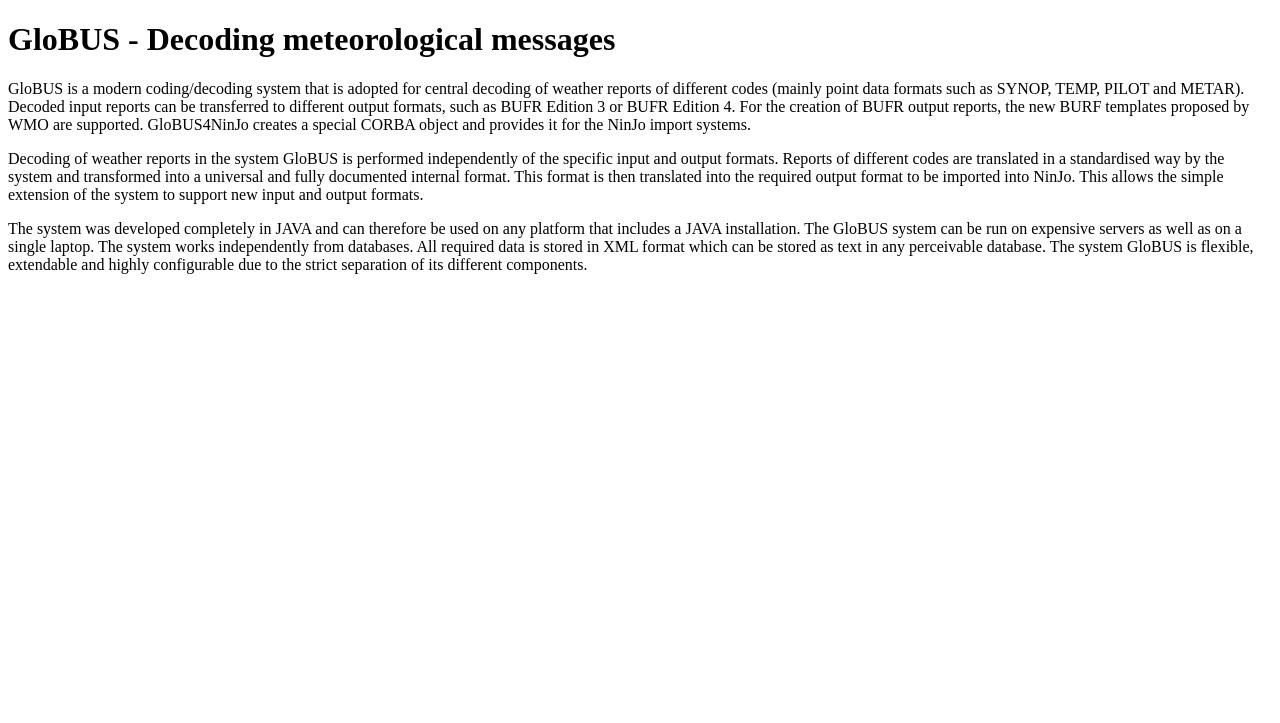
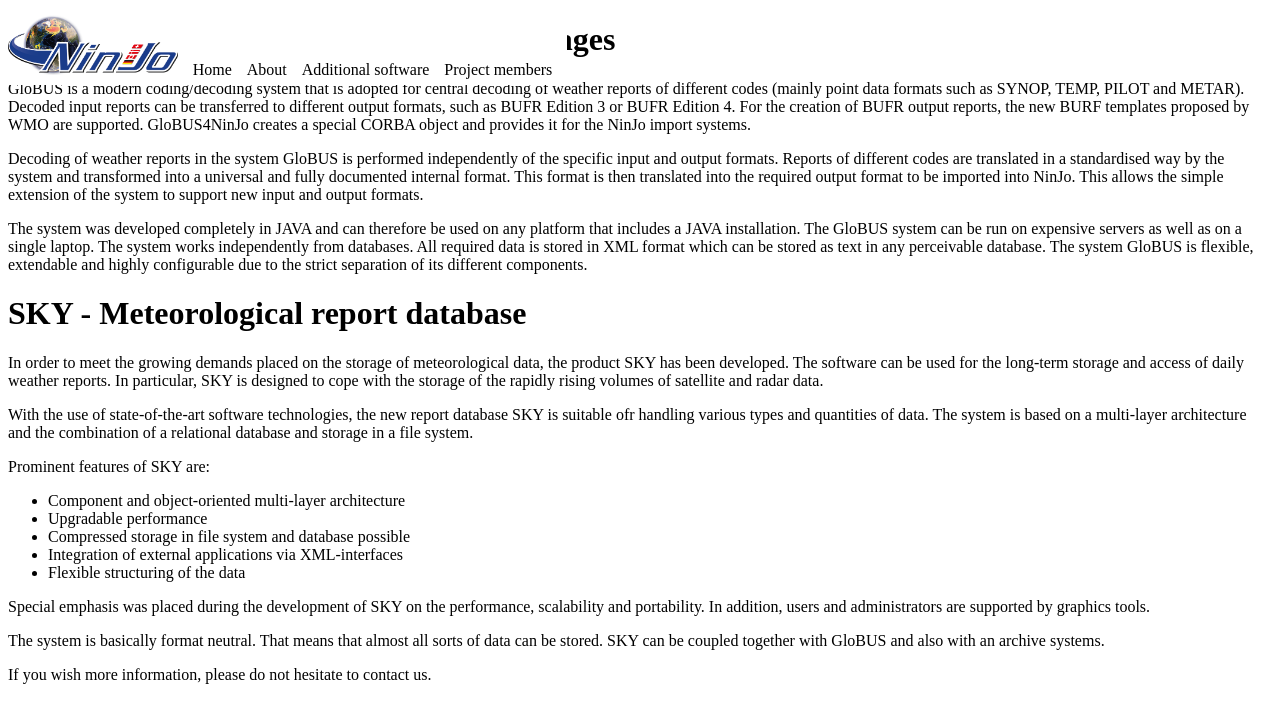
Before and after one commit to orlovale/NinJo_Workstation, a Jekyll site: the page built from additionalSoftware.md, in a window 1280 px wide. Shown: the top 723 px of the page. Built offline with Jekyll 4.4.1, drawn with Linux system fonts in a browser that asks for light colours; our own code applies the rules of GitHub Pages for plain Markdown files; comment, search, counter and statistics services are not loaded.

Commit message:
Update additionalSoftware.md

```diff
--- a/additionalSoftware.md
+++ b/additionalSoftware.md
@@ -1,6 +1,30 @@
+<link href="style.css" rel="stylesheet">
+
+{% include navbar.html %}
+
 # GloBUS - Decoding meteorological messages
 GloBUS is a modern coding/decoding system that is adopted for central decoding of weather reports of different codes (mainly point data formats such as SYNOP, TEMP, PILOT and METAR). Decoded input reports can be transferred to different output formats, such as BUFR Edition 3 or BUFR Edition 4. For the creation of BUFR output reports, the new BURF templates proposed by WMO are supported. GloBUS4NinJo creates a special CORBA object and provides it for the NinJo import systems.
 
 Decoding of weather reports in the system GloBUS is performed independently of the specific input and output formats. Reports of different codes are translated in a standardised way by the system and transformed into a universal and fully documented internal format. This format is then translated into the required output format to be imported into NinJo. This allows the simple extension of the system to support new input and output formats.
 
 The system was developed completely in JAVA and can therefore be used on any platform that includes a JAVA installation. The GloBUS system can be run on expensive servers as well as on a single laptop. The system works independently from databases. All required data is stored in XML format which can be stored as text in any perceivable database. The system GloBUS is flexible, extendable and highly configurable due to the strict separation of its different components.
+
+# SKY - Meteorological report database
+
+In order to meet the growing demands placed on the storage of meteorological data, the product SKY has been developed. The software can be used for the long-term storage and access of daily weather reports. In particular, SKY is designed to cope with the storage of the rapidly rising volumes of satellite and radar data.
+
+With the use of state-of-the-art software technologies, the new report database SKY is suitable ofr handling various types and quantities of data. The system is based on a multi-layer architecture and the combination of a relational database and storage in a file system.
+
+Prominent features of SKY are:
+
+- Component and object-oriented multi-layer architecture
+- Upgradable performance
+- Compressed storage in file system and database possible
+- Integration of external applications via XML-interfaces
+- Flexible structuring of the data
+
+Special emphasis was placed during the development of SKY on the performance, scalability and portability. In addition, users and administrators are supported by graphics tools.
+
+The system is basically format neutral. That means that almost all sorts of data can be stored. SKY can be coupled together with GloBUS and also with an archive systems.
+
+If you wish more information, please do not hesitate to contact us.
```
